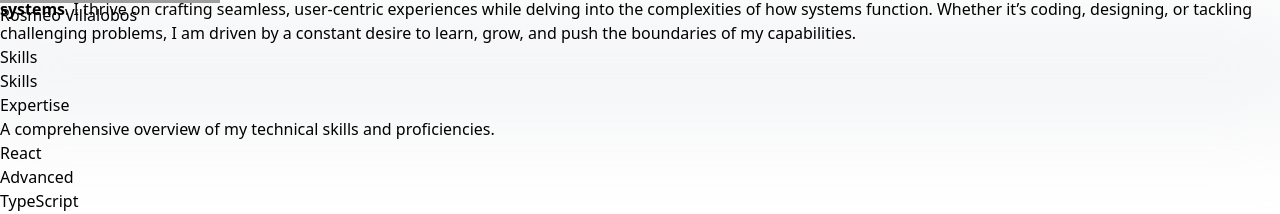
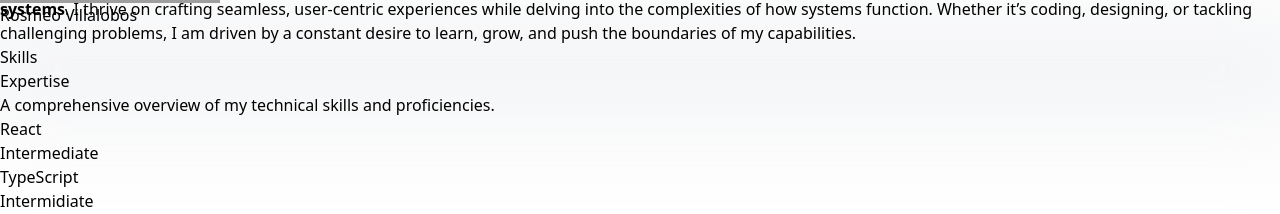
Before and after one commit to RosmeoP/portfolio-project, a React (Vite) app: page /about in a window 1280 px wide. Shown: the part 586-800 px from the top of the page. Built offline with nearby package versions, Linux system fonts and the light colour scheme; grey boxes are pictures that could not be loaded.

Commit message:
Modification in skills

```diff
--- a/src/pages/Skills.jsx
+++ b/src/pages/Skills.jsx
@@ -1,8 +1,8 @@
 import { motion } from "framer-motion";
 
 const skills = [
-  { name: "React", level: "Advanced" },
-  { name: "TypeScript", level: "Advanced" },
+  { name: "React", level: "Intermediate" },
+  { name: "TypeScript", level: "Intermidiate" },
   { name: "Node.js", level: "Intermediate" },
   { name: "UI/UX Design", level: "Intermediate" },
   { name: "CSS/Tailwind", level: "Advanced" },
@@ -20,9 +20,7 @@ export const Skills = () => {
           viewport={{ once: true }}
           className="text-center mb-16"
         >
-          <span className="inline-block px-4 py-1.5 mb-6 text-sm font-medium bg-your-primary-color/10 text-your-primary-color rounded-full">
-            Skills
-          </span>
+
           <h2 className="text-3xl md:text-4xl font-bold mb-6 text-your-primary-color">
             Expertise
           </h2>
```
